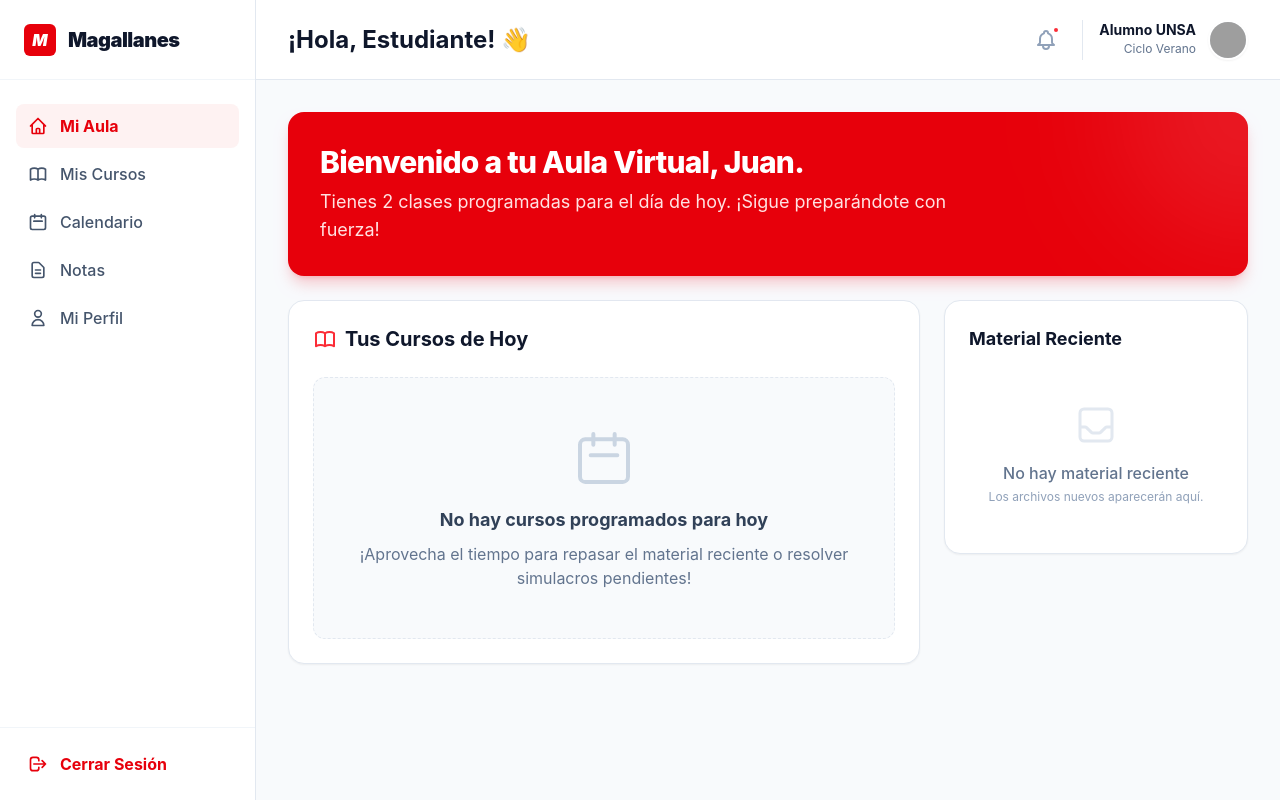
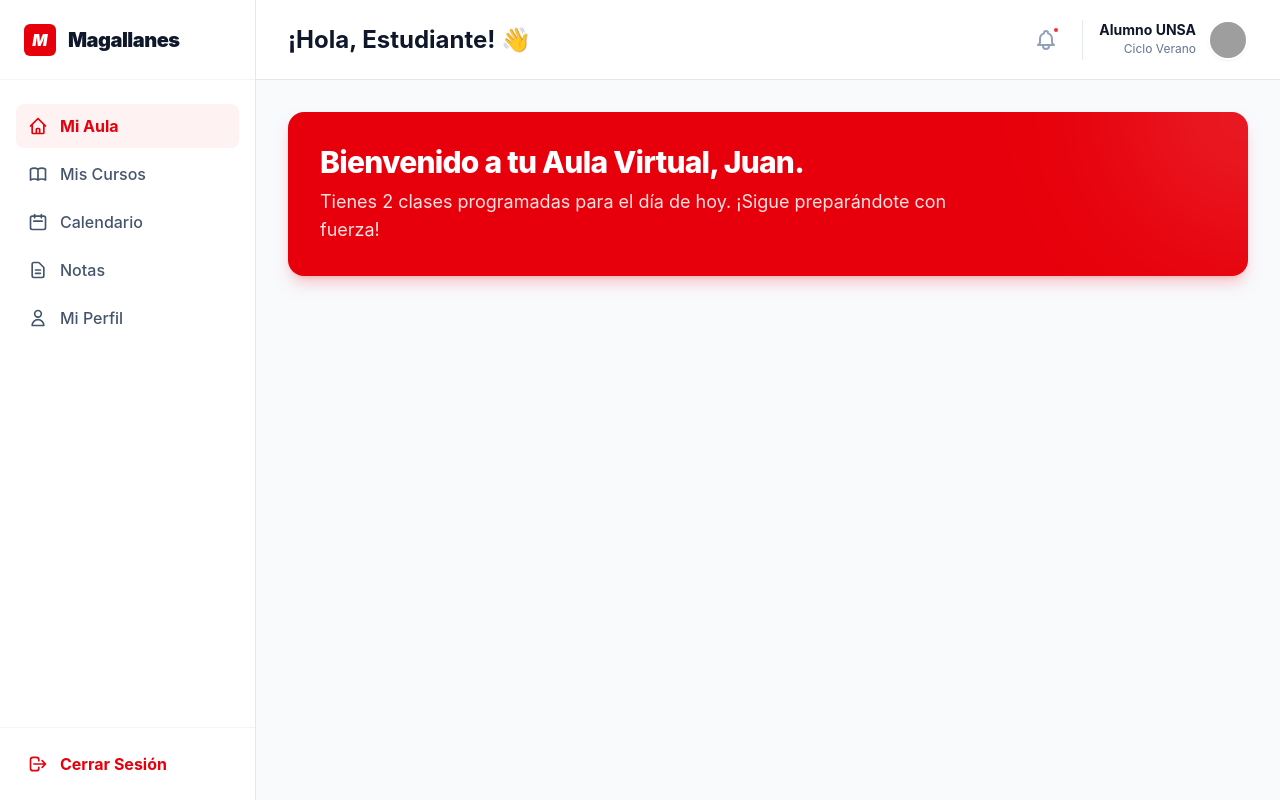
Before and after one commit to Ackyul/Magallanes, a React (Vite) app in the folder Magallanes-F/: page /dashboard in a window 1280 px wide. Built offline with nearby package versions, Linux system fonts and the light colour scheme; grey boxes are pictures that could not be loaded.

Commit message:
feat(ui): refine dashboard layout and add active nav states

```diff
--- a/Magallanes-F/src/layouts/DashboardLayout.jsx
+++ b/Magallanes-F/src/layouts/DashboardLayout.jsx
@@ -1,4 +1,4 @@
-import { Outlet, Link } from 'react-router-dom';
+import { Outlet, Link, NavLink } from 'react-router-dom';
 import { useState } from 'react';
 
 const DashboardLayout = () => {
@@ -18,26 +18,62 @@ const DashboardLayout = () => {
         </div>
 
         <nav className="flex-1 px-4 py-6 space-y-1">
-          <Link to="/dashboard" className="flex items-center gap-3 px-3 py-2.5 bg-red-50 text-red-600 rounded-lg font-bold">
+          <NavLink
+            to="/dashboard"
+            end
+            className={({ isActive }) =>
+              `flex items-center gap-3 px-3 py-2.5 rounded-lg transition-colors ${
+                isActive ? 'bg-red-50 text-red-600 font-bold' : 'text-slate-600 hover:bg-slate-50 hover:text-slate-900 font-medium'
+              }`
+            }
+          >
             <svg className="w-5 h-5" fill="none" viewBox="0 0 24 24" stroke="currentColor"><path strokeLinecap="round" strokeLinejoin="round" strokeWidth="2" d="M3 12l2-2m0 0l7-7 7 7M5 10v10a1 1 0 001 1h3m10-11l2 2m-2-2v10a1 1 0 01-1 1h-3m-6 0a1 1 0 001-1v-4a1 1 0 011-1h2a1 1 0 011 1v4a1 1 0 001 1m-6 0h6" /></svg>
             Mi Aula
-          </Link>
-          <Link to="/dashboard/courses" className="flex items-center gap-3 px-3 py-2.5 text-slate-600 hover:bg-slate-50 hover:text-slate-900 rounded-lg font-medium transition-colors">
+          </NavLink>
+          <NavLink
+            to="/dashboard/courses"
+            className={({ isActive }) =>
+              `flex items-center gap-3 px-3 py-2.5 rounded-lg transition-colors ${
+                isActive ? 'bg-red-50 text-red-600 font-bold' : 'text-slate-600 hover:bg-slate-50 hover:text-slate-900 font-medium'
+              }`
+            }
+          >
             <svg className="w-5 h-5" fill="none" viewBox="0 0 24 24" stroke="currentColor"><path strokeLinecap="round" strokeLinejoin="round" strokeWidth="2" d="M12 6.253v13m0-13C10.832 5.477 9.246 5 7.5 5S4.168 5.477 3 6.253v13C4.168 18.477 5.754 18 7.5 18s3.332.477 4.5 1.253m0-13C13.168 5.477 14.754 5 16.5 5c1.747 0 3.332.477 4.5 1.253v13C19.832 18.477 18.247 18 16.5 18c-1.746 0-3.332.477-4.5 1.253" /></svg>
             Mis Cursos
-          </Link>
-          <Link to="/dashboard/calendar" className="flex items-center gap-3 px-3 py-2.5 text-slate-600 hover:bg-slate-50 hover:text-slate-900 rounded-lg font-medium transition-colors">
+          </NavLink>
+          <NavLink
+            to="/dashboard/calendar"
+            className={({ isActive }) =>
+              `flex items-center gap-3 px-3 py-2.5 rounded-lg transition-colors ${
+                isActive ? 'bg-red-50 text-red-600 font-bold' : 'text-slate-600 hover:bg-slate-50 hover:text-slate-900 font-medium'
+              }`
+            }
+          >
             <svg className="w-5 h-5" fill="none" viewBox="0 0 24 24" stroke="currentColor"><path strokeLinecap="round" strokeLinejoin="round" strokeWidth="2" d="M8 7V3m8 4V3m-9 8h10M5 21h14a2 2 0 002-2V7a2 2 0 00-2-2H5a2 2 0 00-2 2v12a2 2 0 002 2z" /></svg>
             Calendario
-          </Link>
-          <Link to="/dashboard/grades" className="flex items-center gap-3 px-3 py-2.5 text-slate-600 hover:bg-slate-50 hover:text-slate-900 rounded-lg font-medium transition-colors">
+          </NavLink>
+          <NavLink
+            to="/dashboard/grades"
+            className={({ isActive }) =>
+              `flex items-center gap-3 px-3 py-2.5 rounded-lg transition-colors ${
+                isActive ? 'bg-red-50 text-red-600 font-bold' : 'text-slate-600 hover:bg-slate-50 hover:text-slate-900 font-medium'
+              }`
+            }
+          >
             <svg className="w-5 h-5" fill="none" viewBox="0 0 24 24" stroke="currentColor"><path strokeLinecap="round" strokeLinejoin="round" strokeWidth="2" d="M9 12h6m-6 4h6m2 5H7a2 2 0 01-2-2V5a2 2 0 012-2h5.586a1 1 0 01.707.293l5.414 5.414a1 1 0 01.293.707V19a2 2 0 01-2 2z" /></svg>
             Notas
-          </Link>
-          <Link to="/dashboard/profile" className="flex items-center gap-3 px-3 py-2.5 text-slate-600 hover:bg-slate-50 hover:text-slate-900 rounded-lg font-medium transition-colors">
+          </NavLink>
+          <NavLink
+            to="/dashboard/profile"
+            className={({ isActive }) =>
+              `flex items-center gap-3 px-3 py-2.5 rounded-lg transition-colors ${
+                isActive ? 'bg-red-50 text-red-600 font-bold' : 'text-slate-600 hover:bg-slate-50 hover:text-slate-900 font-medium'
+              }`
+            }
+          >
             <svg className="w-5 h-5" fill="none" viewBox="0 0 24 24" stroke="currentColor"><path strokeLinecap="round" strokeLinejoin="round" strokeWidth="2" d="M16 7a4 4 0 11-8 0 4 4 0 018 0zM12 14a7 7 0 00-7 7h14a7 7 0 00-7-7z" /></svg>
             Mi Perfil
-          </Link>
+          </NavLink>
         </nav>
 
         <div className="p-4 border-t border-slate-100">
--- a/Magallanes-F/src/pages/Dashboard.jsx
+++ b/Magallanes-F/src/pages/Dashboard.jsx
@@ -10,42 +10,7 @@ const Dashboard = () => {
         </div>
       </div>
 
-      <div className="grid grid-cols-1 lg:grid-cols-3 gap-6">
-        {/* Left Column (Main content) */}
-        <div className="lg:col-span-2 space-y-6">
-          {/* Active Courses */}
-          <div className="bg-white rounded-2xl p-6 border border-slate-200 shadow-xs">
-            <h3 className="text-xl font-bold text-slate-900 mb-6 flex items-center gap-2">
-              <svg className="w-6 h-6 text-red-500" fill="none" viewBox="0 0 24 24" stroke="currentColor"><path strokeLinecap="round" strokeLinejoin="round" strokeWidth="2" d="M12 6.253v13m0-13C10.832 5.477 9.246 5 7.5 5S4.168 5.477 3 6.253v13C4.168 18.477 5.754 18 7.5 18s3.332.477 4.5 1.253m0-13C13.168 5.477 14.754 5 16.5 5c1.747 0 3.332.477 4.5 1.253v13C19.832 18.477 18.247 18 16.5 18c-1.746 0-3.332.477-4.5 1.253" /></svg>
-              Tus Cursos de Hoy
-            </h3>
 
-            <div className="text-center py-12 px-4 bg-slate-50 rounded-xl border border-dashed border-slate-200">
-              <svg className="w-16 h-16 text-slate-300 mx-auto mb-4" fill="none" viewBox="0 0 24 24" stroke="currentColor">
-                <path strokeLinecap="round" strokeLinejoin="round" strokeWidth="1.5" d="M8 7V3m8 4V3m-9 8h10M5 21h14a2 2 0 002-2V7a2 2 0 00-2-2H5a2 2 0 00-2 2v12a2 2 0 002 2z" />
-              </svg>
-              <p className="text-lg font-bold text-slate-700">No hay cursos programados para hoy</p>
-              <p className="text-slate-500 mt-2">¡Aprovecha el tiempo para repasar el material reciente o resolver simulacros pendientes!</p>
-            </div>
-          </div>
-        </div>
-
-        {/* Right Column (Sidebar widgets) */}
-        <div className="space-y-6">
-
-          {/* Quick Links */}
-          <div className="bg-white rounded-2xl p-6 border border-slate-200 shadow-xs">
-            <h3 className="text-lg font-bold text-slate-900 mb-6">Material Reciente</h3>
-            <div className="text-center py-6 px-4">
-              <svg className="w-12 h-12 text-slate-200 mx-auto mb-3" fill="none" viewBox="0 0 24 24" stroke="currentColor">
-                <path strokeLinecap="round" strokeLinejoin="round" strokeWidth="1.5" d="M20 13V6a2 2 0 00-2-2H6a2 2 0 00-2 2v7m16 0v5a2 2 0 01-2 2H6a2 2 0 01-2-2v-5m16 0h-2.586a1 1 0 00-.707.293l-2.414 2.414a1 1 0 01-.707.293h-3.172a1 1 0 01-.707-.293l-2.414-2.414A1 1 0 006.586 13H4" />
-              </svg>
-              <p className="text-slate-500 font-medium">No hay material reciente</p>
-              <p className="text-xs text-slate-400 mt-1">Los archivos nuevos aparecerán aquí.</p>
-            </div>
-          </div>
-        </div>
-      </div>
     </div>
   );
 };
```
